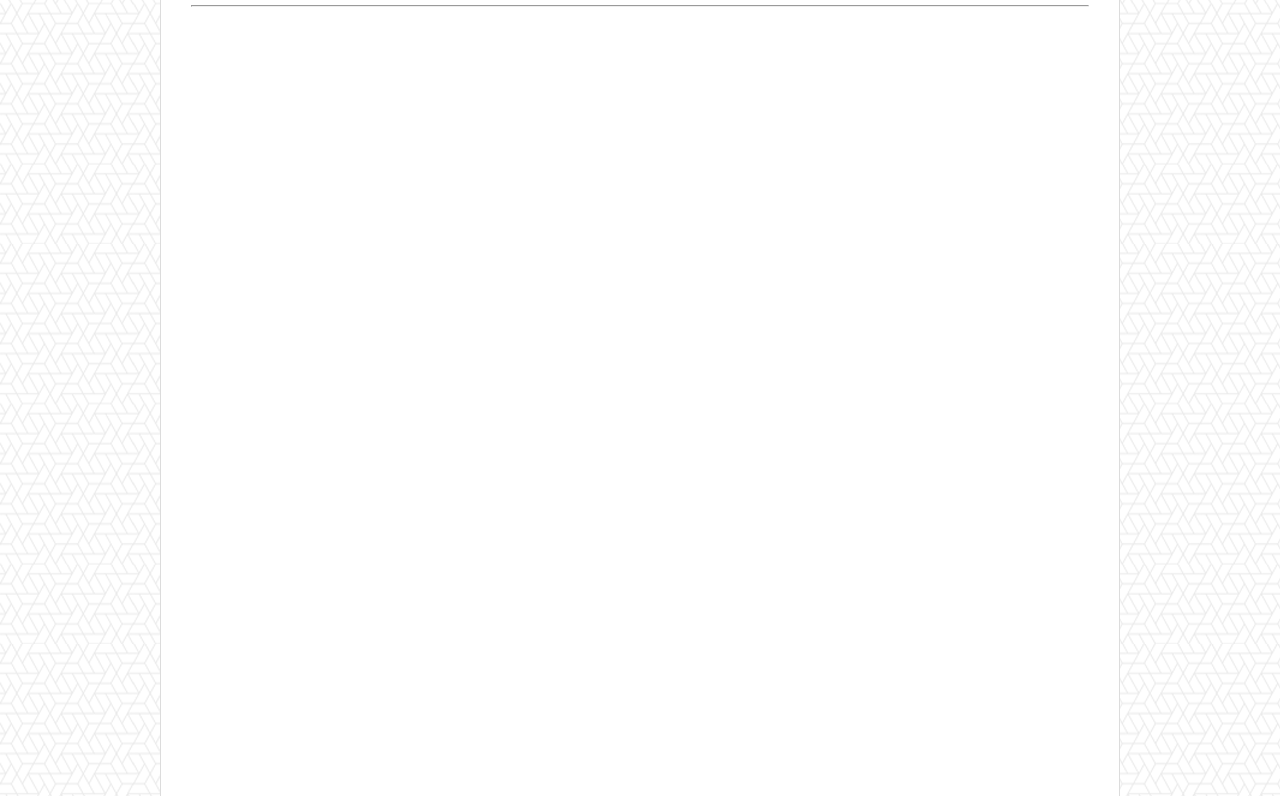
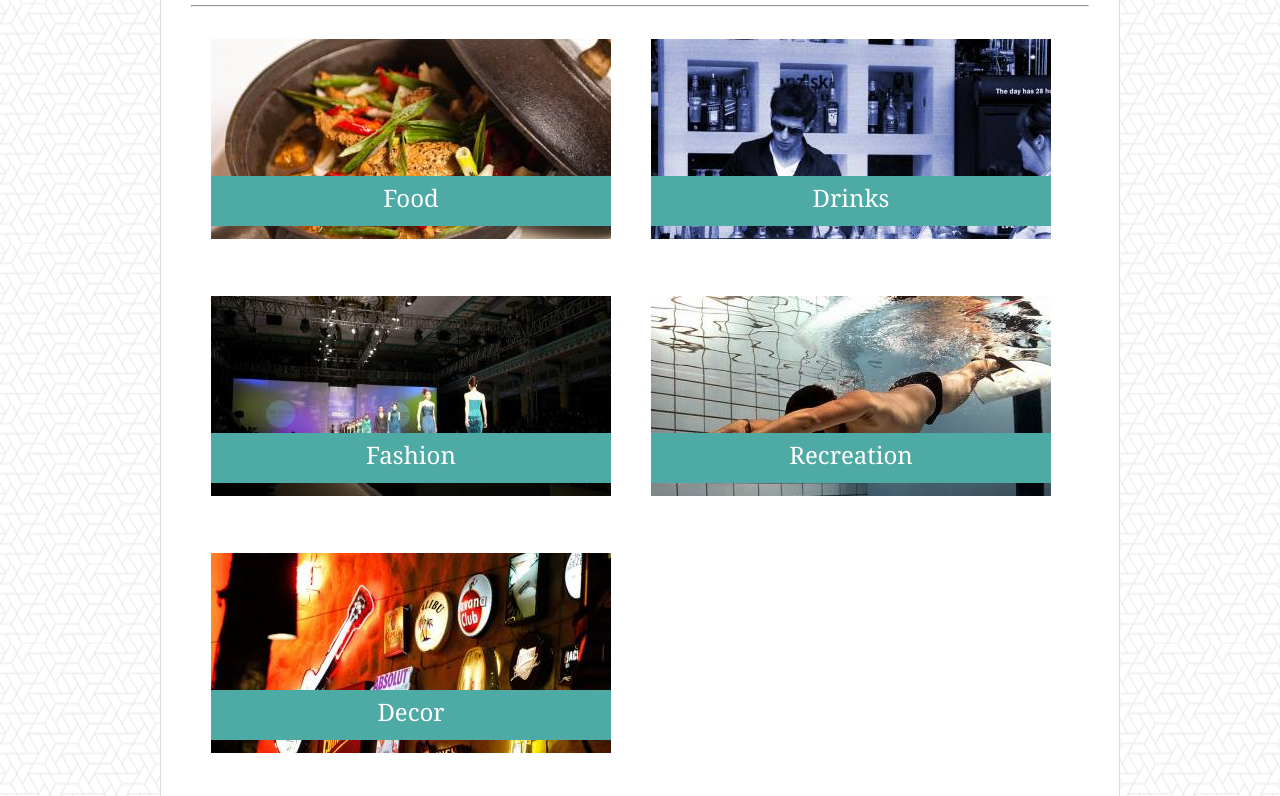
Before and after one commit to jedk225/Basic-Portfolio, a plain HTML site: page portfolio.html in a window 1280 px wide. Shown: the part 156-952 px from the top of the page. Drawn offline with Linux system fonts and the light colour scheme.

Commit message:
completed portfolio page with images

```diff
--- a/portfolio.html
+++ b/portfolio.html
@@ -35,8 +35,39 @@
         <hr>
         <br>
 
+        <div class= "port_images">
+            <img src="images/food.jpeg" alt="food image">
+            <h4>Food</h4>
+        </div>
+
+        <div class= "port_images">
+            <img src="images/drinks.jpeg" alt="drinks image">
+            <h4>Drinks</h4>
+        </div>
+
+        <div class= "port_images">
+            <img src="images/fashion.jpeg" alt="fashion image">
+            <h4>Fashion</h4>
+        </div>
+
+        <div class= "port_images">
+            <img src="images/recreation.jpeg" alt="man swimming">
+            <h4>Recreation</h4>
+        </div>
+
+        <div class= "port_images">
+            <img src="images/decor.jpeg" alt="photo of decor">
+            <h4>Decor</h4>
+        </div>
+
+
+
       </div>
 
+      <br>
 
+      <footer>
+      Copyright &copy;
+    </footer>
 </body>
 </html>
--- a/style.css
+++ b/style.css
@@ -2,8 +2,7 @@
     box-sizing: border-box;
 }
 
-body
-    {
+body {
     background-image: url(images/what-the-hex.png);
     font-family: Arial, Helvetica, sans-serif;
     margin: 0;
@@ -15,7 +14,7 @@ body
 
 }
 
-.topbar{
+.topbar {
     width: 100%;
     height: 64px;
     margin: auto;
@@ -24,12 +23,12 @@ body
 
 }
 
-.header{
+.header {
     width: 960px;
     margin: auto;
 }
 
-h1{
+h1 {
     background-color:#4eaaa4;
     color: #ffffff;
     font-family: Georgia, 'Times New Roman', Times, serif;
@@ -44,7 +43,7 @@ h1{
 }
 
 
-.link_tabs{
+.link_tabs {
     width: 33%;
     float: right;
     /*background-color: aqua;*/
@@ -58,7 +57,7 @@ h1{
 
 }
 
-h2{
+h2 {
     font-size: 30px;
     color: #4eaaa4;
     font-family: Georgia, 'Times New Roman', Times, serif;
@@ -66,7 +65,7 @@ h2{
 
 }
 
-.container{
+.container {
     width: 960px;
     max-width: 960px;
     height: 960px;
@@ -78,15 +77,14 @@ h2{
     border: 1px solid #DCDCDC	;
 }
 
-#main-bio{
+#main-bio {
     float: left;
     width: 900px;
     font-size: 16px;
-
 }
 
 
-#bio-image{
+#bio-image {
     float: left;
     width: 200px;
     height: 200px;
@@ -105,6 +103,7 @@ a:link {
 a:hover {
     background-color: transparent;
     text-decoration: underline;
+    color: #4eaaa4;
 }
 
 a:visited {
@@ -113,7 +112,13 @@ a:visited {
 
 }
 
-footer{
+a:visited:hover {
+    background-color: transparent;
+    text-decoration: underline;
+    color: #4eaaa4;
+}
+
+footer {
     width: 100%;
     height: 60px;
     margin: auto;
@@ -125,24 +130,52 @@ footer{
     border-top: 10px solid #4eaaa4;
 }
 
-input{
+input {
         display: block;
         width: 100%;
         border: 1px solid #DCDCDC;
 }
 
-input[name=message]{
+input[name=message] {
     height: 200px;
 }
 
-input[name=name]{
+input[name=name] {
 
     height: 25px;
 
 }
 
-input[name=email]{
+input[name=email] {
 
     height: 25px;
 
 }
+
+.port_images {
+    margin-left: 20px;
+    margin-right: 20px;
+    float: left;
+}
+
+.port_images h4 {
+    background-color: #4eaaa4;
+    color: #ffffff;
+    text-align: center;
+    font-family: Georgia, 'Times New Roman', Times, serif, Helvetica, sans-serif;
+    font-size: 24px;
+    width: 400px;
+    height: 50px;
+    padding-top: 10px;
+    position: relative;
+    bottom: 70px;
+}
+
+button {
+    background-color: #4eaaa4;
+    color: #ffffff;
+    font-family: Arial, Helvetica, sans-serif;
+    font-size: 14px;
+    width: 100px;
+    height: 30px;
+}
```
Also changed, not shown: contact.html (+6 -0 lines), images/decor.jpeg (added), images/drinks.jpeg (added), images/fashion.jpeg (added), images/food.jpeg (added), images/recreation.jpeg (added).
